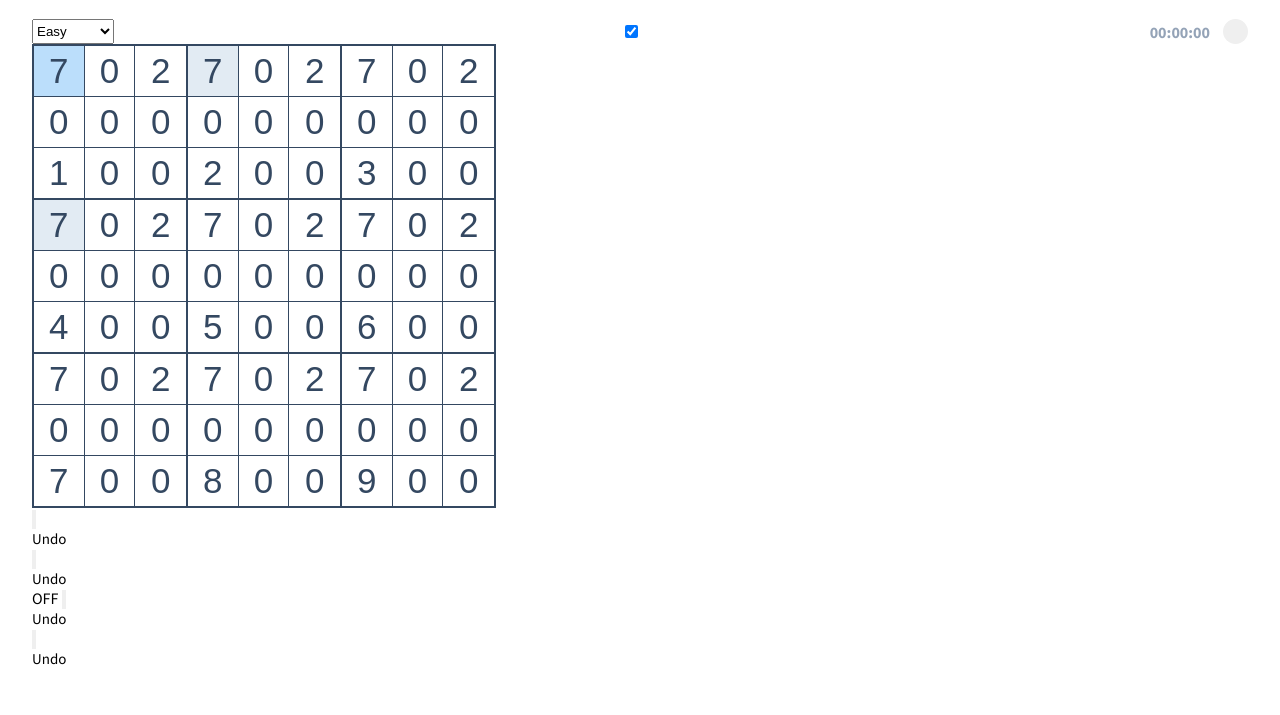
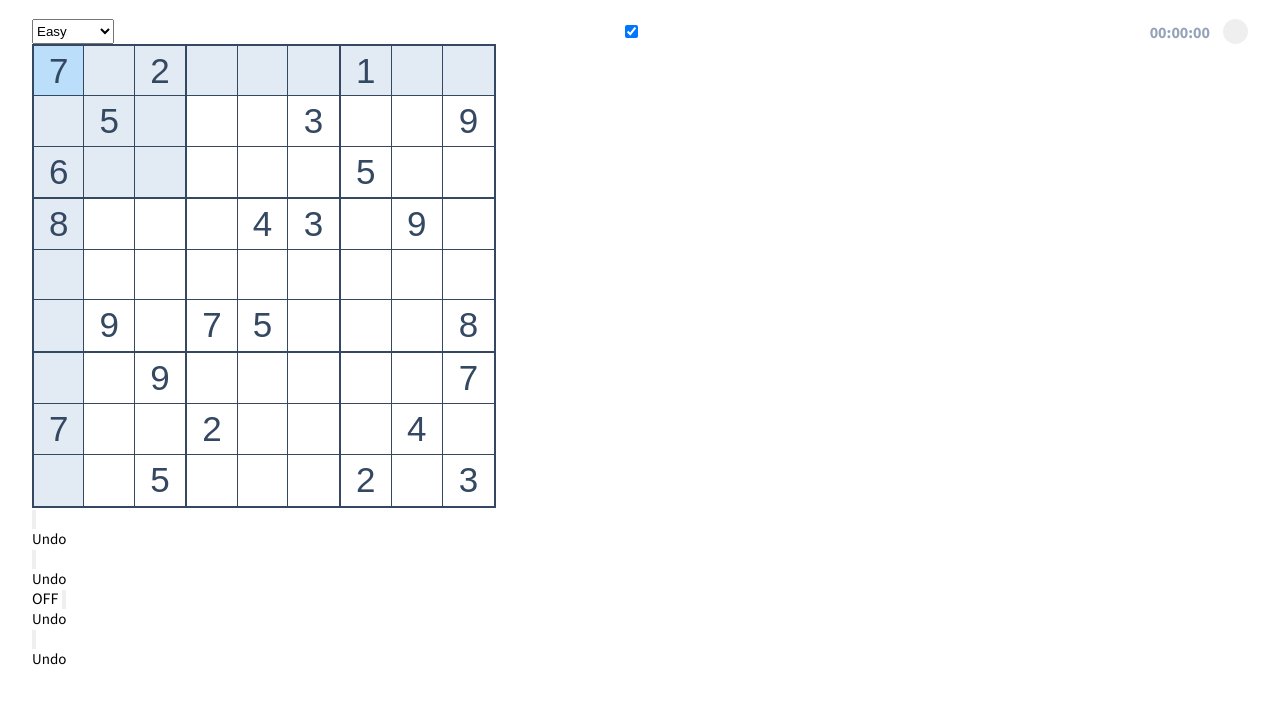
Before and after one commit to Alejandro10m10/Sudoku, a plain HTML site: page index.html in a window 1280 px wide. Shown: the part 63-778 px from the top of the page. Drawn offline with Linux system fonts and the light colour scheme.

Commit message:
Add a determinate board to the game to visualizate it

```diff
--- a/index.html
+++ b/index.html
@@ -56,104 +56,104 @@
             </div>
             <section class="game__container">
                 <div class="game__content">
-                    <div id="game__box__1" class="game__box">
+                    <div id="game__box__1" class="game__box box-selected">
                         <div id="game__box__1-1" class="game__box__inside box-inside-selected"><p class="number">7</p></div>
-                        <div id="game__box__1-2" class="game__box__inside"><p class="number">0</p></div>
+                        <div id="game__box__1-2" class="game__box__inside"><p class="number"></p></div>
                         <div id="game__box__1-3" class="game__box__inside"><p class="number">2</p></div>
-                        <div id="game__box__1-4" class="game__box__inside"><p class="number">0</p></div>
-                        <div id="game__box__1-5" class="game__box__inside"><p class="number">0</p></div>
-                        <div id="game__box__1-6" class="game__box__inside"><p class="number">0</p></div>
-                        <div id="game__box__1-7" class="game__box__inside"><p class="number">1</p></div>
-                        <div id="game__box__1-8" class="game__box__inside"><p class="number">0</p></div>
-                        <div id="game__box__1-9" class="game__box__inside"><p class="number">0</p></div>
+                        <div id="game__box__1-4" class="game__box__inside"><p class="number"></p></div>
+                        <div id="game__box__1-5" class="game__box__inside"><p class="number">5</p></div>
+                        <div id="game__box__1-6" class="game__box__inside"><p class="number"></p></div>
+                        <div id="game__box__1-7" class="game__box__inside"><p class="number">6</p></div>
+                        <div id="game__box__1-8" class="game__box__inside"><p class="number"></p></div>
+                        <div id="game__box__1-9" class="game__box__inside"><p class="number"></p></div>
                     </div>
                     <div id="game__box__2" class="game__box">
                         <div id="game__box__2-1" class="game__box__inside row-selected"><p class="number">7</p></div>
-                        <div id="game__box__2-2" class="game__box__inside"><p class="number">0</p></div>
-                        <div id="game__box__2-3" class="game__box__inside"><p class="number">2</p></div>
-                        <div id="game__box__2-4" class="game__box__inside"><p class="number">0</p></div>
-                        <div id="game__box__2-5" class="game__box__inside"><p class="number">0</p></div>
-                        <div id="game__box__2-6" class="game__box__inside"><p class="number">0</p></div>
+                        <div id="game__box__2-2" class="game__box__inside row-selected"><p class="number"></p></div>
+                        <div id="game__box__2-3" class="game__box__inside row-selected"><p class="number">2</p></div>
+                        <div id="game__box__2-4" class="game__box__inside"><p class="number"></p></div>
+                        <div id="game__box__2-5" class="game__box__inside"><p class="number"></p></div>
+                        <div id="game__box__2-6" class="game__box__inside"><p class="number"></p></div>
                         <div id="game__box__2-7" class="game__box__inside"><p class="number">2</p></div>
-                        <div id="game__box__2-8" class="game__box__inside"><p class="number">0</p></div>
-                        <div id="game__box__2-9" class="game__box__inside"><p class="number">0</p></div>
+                        <div id="game__box__2-8" class="game__box__inside"><p class="number"></p></div>
+                        <div id="game__box__2-9" class="game__box__inside"><p class="number"></p></div>
                     </div>
                     <div id="game__box__3" class="game__box">
-                        <div id="game__box__3-1" class="game__box__inside"><p class="number">7</p></div>
-                        <div id="game__box__3-2" class="game__box__inside"><p class="number">0</p></div>
-                        <div id="game__box__3-3" class="game__box__inside"><p class="number">2</p></div>
-                        <div id="game__box__3-4" class="game__box__inside"><p class="number">0</p></div>
-                        <div id="game__box__3-5" class="game__box__inside"><p class="number">0</p></div>
-                        <div id="game__box__3-6" class="game__box__inside"><p class="number">0</p></div>
+                        <div id="game__box__3-1" class="game__box__inside row-selected"><p class="number">7</p></div>
+                        <div id="game__box__3-2" class="game__box__inside row-selected"><p class="number"></p></div>
+                        <div id="game__box__3-3" class="game__box__inside row-selected"><p class="number">2</p></div>
+                        <div id="game__box__3-4" class="game__box__inside"><p class="number"></p></div>
+                        <div id="game__box__3-5" class="game__box__inside"><p class="number"></p></div>
+                        <div id="game__box__3-6" class="game__box__inside"><p class="number"></p></div>
                         <div id="game__box__3-7" class="game__box__inside"><p class="number">3</p></div>
-                        <div id="game__box__3-8" class="game__box__inside"><p class="number">0</p></div>
-                        <div id="game__box__3-9" class="game__box__inside"><p class="number">0</p></div>
+                        <div id="game__box__3-8" class="game__box__inside"><p class="number"></p></div>
+                        <div id="game__box__3-9" class="game__box__inside"><p class="number"></p></div>
                     </div>
                     <div id="game__box__4" class="game__box">
                         <div id="game__box__4-1" class="game__box__inside column-selected"><p class="number">7</p></div>
-                        <div id="game__box__4-2" class="game__box__inside"><p class="number">0</p></div>
+                        <div id="game__box__4-2" class="game__box__inside"><p class="number"></p></div>
                         <div id="game__box__4-3" class="game__box__inside"><p class="number">2</p></div>
-                        <div id="game__box__4-4" class="game__box__inside"><p class="number">0</p></div>
-                        <div id="game__box__4-5" class="game__box__inside"><p class="number">0</p></div>
-                        <div id="game__box__4-6" class="game__box__inside"><p class="number">0</p></div>
-                        <div id="game__box__4-7" class="game__box__inside"><p class="number">4</p></div>
-                        <div id="game__box__4-8" class="game__box__inside"><p class="number">0</p></div>
-                        <div id="game__box__4-9" class="game__box__inside"><p class="number">0</p></div>
+                        <div id="game__box__4-4" class="game__box__inside column-selected"><p class="number"></p></div>
+                        <div id="game__box__4-5" class="game__box__inside"><p class="number"></p></div>
+                        <div id="game__box__4-6" class="game__box__inside"><p class="number"></p></div>
+                        <div id="game__box__4-7" class="game__box__inside column-selected"><p class="number">4</p></div>
+                        <div id="game__box__4-8" class="game__box__inside"><p class="number"></p></div>
+                        <div id="game__box__4-9" class="game__box__inside"><p class="number"></p></div>
                     </div>
                     <div id="game__box__5" class="game__box">
                         <div id="game__box__5-1" class="game__box__inside"><p class="number">7</p></div>
-                        <div id="game__box__5-2" class="game__box__inside"><p class="number">0</p></div>
+                        <div id="game__box__5-2" class="game__box__inside"><p class="number"></p></div>
                         <div id="game__box__5-3" class="game__box__inside"><p class="number">2</p></div>
-                        <div id="game__box__5-4" class="game__box__inside"><p class="number">0</p></div>
-                        <div id="game__box__5-5" class="game__box__inside"><p class="number">0</p></div>
-                        <div id="game__box__5-6" class="game__box__inside"><p class="number">0</p></div>
+                        <div id="game__box__5-4" class="game__box__inside"><p class="number"></p></div>
+                        <div id="game__box__5-5" class="game__box__inside"><p class="number"></p></div>
+                        <div id="game__box__5-6" class="game__box__inside"><p class="number"></p></div>
                         <div id="game__box__5-7" class="game__box__inside"><p class="number">5</p></div>
-                        <div id="game__box__5-8" class="game__box__inside"><p class="number">0</p></div>
-                        <div id="game__box__5-9" class="game__box__inside"><p class="number">0</p></div>
+                        <div id="game__box__5-8" class="game__box__inside"><p class="number"></p></div>
+                        <div id="game__box__5-9" class="game__box__inside"><p class="number"></p></div>
                     </div>
                     <div id="game__box__6" class="game__box">
                         <div id="game__box__6-1" class="game__box__inside"><p class="number">7</p></div>
-                        <div id="game__box__6-2" class="game__box__inside"><p class="number">0</p></div>
+                        <div id="game__box__6-2" class="game__box__inside"><p class="number"></p></div>
                         <div id="game__box__6-3" class="game__box__inside"><p class="number">2</p></div>
-                        <div id="game__box__6-4" class="game__box__inside"><p class="number">0</p></div>
-                        <div id="game__box__6-5" class="game__box__inside"><p class="number">0</p></div>
-                        <div id="game__box__6-6" class="game__box__inside"><p class="number">0</p></div>
+                        <div id="game__box__6-4" class="game__box__inside"><p class="number"></p></div>
+                        <div id="game__box__6-5" class="game__box__inside"><p class="number"></p></div>
+                        <div id="game__box__6-6" class="game__box__inside"><p class="number"></p></div>
                         <div id="game__box__6-7" class="game__box__inside"><p class="number">6</p></div>
-                        <div id="game__box__6-8" class="game__box__inside"><p class="number">0</p></div>
-                        <div id="game__box__6-9" class="game__box__inside"><p class="number">0</p></div>
+                        <div id="game__box__6-8" class="game__box__inside"><p class="number"></p></div>
+                        <div id="game__box__6-9" class="game__box__inside"><p class="number"></p></div>
                     </div>
                     <div id="game__box__7" class="game__box">
-                        <div id="game__box__7-1" class="game__box__inside"><p class="number">7</p></div>
-                        <div id="game__box__7-2" class="game__box__inside"><p class="number">0</p></div>
+                        <div id="game__box__7-1" class="game__box__inside column-selected"><p class="number">7</p></div>
+                        <div id="game__box__7-2" class="game__box__inside"><p class="number"></p></div>
                         <div id="game__box__7-3" class="game__box__inside"><p class="number">2</p></div>
-                        <div id="game__box__7-4" class="game__box__inside"><p class="number">0</p></div>
-                        <div id="game__box__7-5" class="game__box__inside"><p class="number">0</p></div>
-                        <div id="game__box__7-6" class="game__box__inside"><p class="number">0</p></div>
-                        <div id="game__box__7-7" class="game__box__inside"><p class="number">7</p></div>
-                        <div id="game__box__7-8" class="game__box__inside"><p class="number">0</p></div>
-                        <div id="game__box__7-9" class="game__box__inside"><p class="number">0</p></div>
+                        <div id="game__box__7-4" class="game__box__inside column-selected"><p class="number"></p></div>
+                        <div id="game__box__7-5" class="game__box__inside"><p class="number"></p></div>
+                        <div id="game__box__7-6" class="game__box__inside"><p class="number"></p></div>
+                        <div id="game__box__7-7" class="game__box__inside column-selected"><p class="number">7</p></div>
+                        <div id="game__box__7-8" class="game__box__inside"><p class="number"></p></div>
+                        <div id="game__box__7-9" class="game__box__inside"><p class="number"></p></div>
                     </div>
                     <div id="game__box__8" class="game__box">
                         <div id="game__box__8-1" class="game__box__inside"><p class="number">7</p></div>
-                        <div id="game__box__8-2" class="game__box__inside"><p class="number">0</p></div>
+                        <div id="game__box__8-2" class="game__box__inside"><p class="number"></p></div>
                         <div id="game__box__8-3" class="game__box__inside"><p class="number">2</p></div>
-                        <div id="game__box__8-4" class="game__box__inside"><p class="number">0</p></div>
-                        <div id="game__box__8-5" class="game__box__inside"><p class="number">0</p></div>
-                        <div id="game__box__8-6" class="game__box__inside"><p class="number">0</p></div>
+                        <div id="game__box__8-4" class="game__box__inside"><p class="number"></p></div>
+                        <div id="game__box__8-5" class="game__box__inside"><p class="number"></p></div>
+                        <div id="game__box__8-6" class="game__box__inside"><p class="number"></p></div>
                         <div id="game__box__8-7" class="game__box__inside"><p class="number">8</p></div>
-                        <div id="game__box__8-8" class="game__box__inside"><p class="number">0</p></div>
-                        <div id="game__box__8-9" class="game__box__inside"><p class="number">0</p></div>
+                        <div id="game__box__8-8" class="game__box__inside"><p class="number"></p></div>
+                        <div id="game__box__8-9" class="game__box__inside"><p class="number"></p></div>
                     </div>
                     <div id="game__box__9" class="game__box">
                         <div id="game__box__9-1" class="game__box__inside"><p class="number">7</p></div>
-                        <div id="game__box__9-2" class="game__box__inside"><p class="number">0</p></div>
+                        <div id="game__box__9-2" class="game__box__inside"><p class="number"></p></div>
                         <div id="game__box__9-3" class="game__box__inside"><p class="number">2</p></div>
-                        <div id="game__box__9-4" class="game__box__inside"><p class="number">0</p></div>
-                        <div id="game__box__9-5" class="game__box__inside"><p class="number">0</p></div>
-                        <div id="game__box__9-6" class="game__box__inside"><p class="number">0</p></div>
+                        <div id="game__box__9-4" class="game__box__inside"><p class="number"></p></div>
+                        <div id="game__box__9-5" class="game__box__inside"><p class="number"></p></div>
+                        <div id="game__box__9-6" class="game__box__inside"><p class="number"></p></div>
                         <div id="game__box__9-7" class="game__box__inside"><p class="number">9</p></div>
-                        <div id="game__box__9-8" class="game__box__inside"><p class="number">0</p></div>
-                        <div id="game__box__9-9" class="game__box__inside"><p class="number">0</p></div>
+                        <div id="game__box__9-8" class="game__box__inside"><p class="number"></p></div>
+                        <div id="game__box__9-9" class="game__box__inside"><p class="number"></p></div>
                     </div>
                 </div>
             </section>
--- a/src/css/main.css
+++ b/src/css/main.css
@@ -171,14 +171,15 @@ main{
 .game__content{
     height:  100%;
     display: grid;
-    grid-template-rows: repeat(3, auto);
-    grid-template-columns: repeat(3, auto);
+    grid-template-rows: repeat(3, 1fr);
+    grid-template-columns: repeat(3, 1fr);
     border: 2.5px solid var(--purple);
 }
 
 .game__box{
     display: grid;
     grid-template-columns: repeat(3, 1fr);
+    grid-template-rows: repeat(3, 1fr);
     border-bottom: 2.5px solid var(--purple);
     border-right: 2.5px solid var(--purple);
 }
@@ -210,7 +211,9 @@ main{
     font-size: 2rem;
     color: var(--purple);
     cursor: default;
+}
 
+.disable-selected{
     /* disable-selected */
     -webkit-touch-callout: none; /* iOS Safari */
     -webkit-user-select: none;   /* Chrome/Safari/Opera */
--- a/src/js/main.js
+++ b/src/js/main.js
@@ -77,6 +77,23 @@ function solveBoard(board){
 //solveBoard(board);
 //console.log(board);
 
+/* Fill the board */
+function fillBoard(board){
+	for(let row = 0; row < BOARD_SIZE ; row++){
+		for(let column = 0; column < BOARD_SIZE ; column++){
+			let box = boxes[row].children;
+			let element = box[column];
+			let number = board[row][column];
+			let paragraph = element.childNodes[0];
+			if(number !== 0){
+				paragraph.innerHTML = board[row][column];
+			} else{
+				paragraph.innerHTML = "";
+			}
+		}
+	}
+}
+
 /* Change the color of the box or mini-box which was selected */
 let boxes = document.querySelectorAll('.game__box');
 let miniBoxes = document.querySelectorAll('.game__box__inside');
@@ -86,6 +103,7 @@ init();
 function init(){
 	addEventBoxListener(boxes);
 	addEventMiniBoxListener(miniBoxes);
+	fillBoard(board);
 }
 
 function addEventBoxListener(boxes){
```
